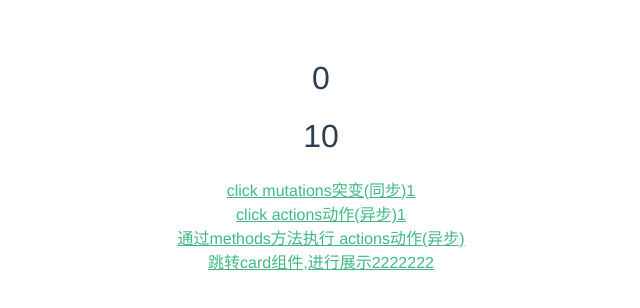
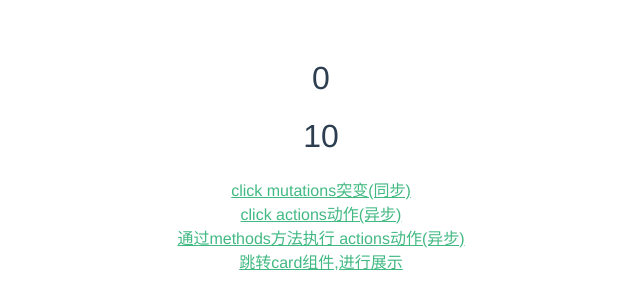
Before and after one commit to renshufan/vuex, a Vue app: page / in a window 1280 px wide. Shown: the top 308 px of the page, without its empty margins (319-959 px from the left). Built offline with nearby package versions, Linux system fonts and the light colour scheme.

Commit message:
删除所有数字
Signed-off-by: renshufan <976590628@qq.com>

```diff
--- a/src/components/HelloWorld.vue
+++ b/src/components/HelloWorld.vue
@@ -3,16 +3,16 @@
     <h1>{{ $store.state.Heade.count }}</h1>
     <h1>{{ $store.state.Content.cont }}</h1>
     <div>
-      <a href="javascript:;" @click="$store.commit('Count',{n:1})">click mutations突变(同步)1</a>
+      <a href="javascript:;" @click="$store.commit('Count',{n:1})">click mutations突变(同步)</a>
     </div>
     <div>
-      <a href="javascript:;" @click="$store.dispatch('Acount',{n:1})">click actions动作(异步)1</a>
+      <a href="javascript:;" @click="$store.dispatch('Acount',{n:1})">click actions动作(异步)</a>
     </div>
     <div>
       <a href="javascript:;" @click="first">通过methods方法执行 actions动作(异步)</a>
     </div>
     <div>
-      <a href="javascript:;" @click="$router.push('/card')">跳转card组件,进行展示2222222</a>
+      <a href="javascript:;" @click="$router.push('/card')">跳转card组件,进行展示</a>
     </div>
   </div>
 </template>
```
